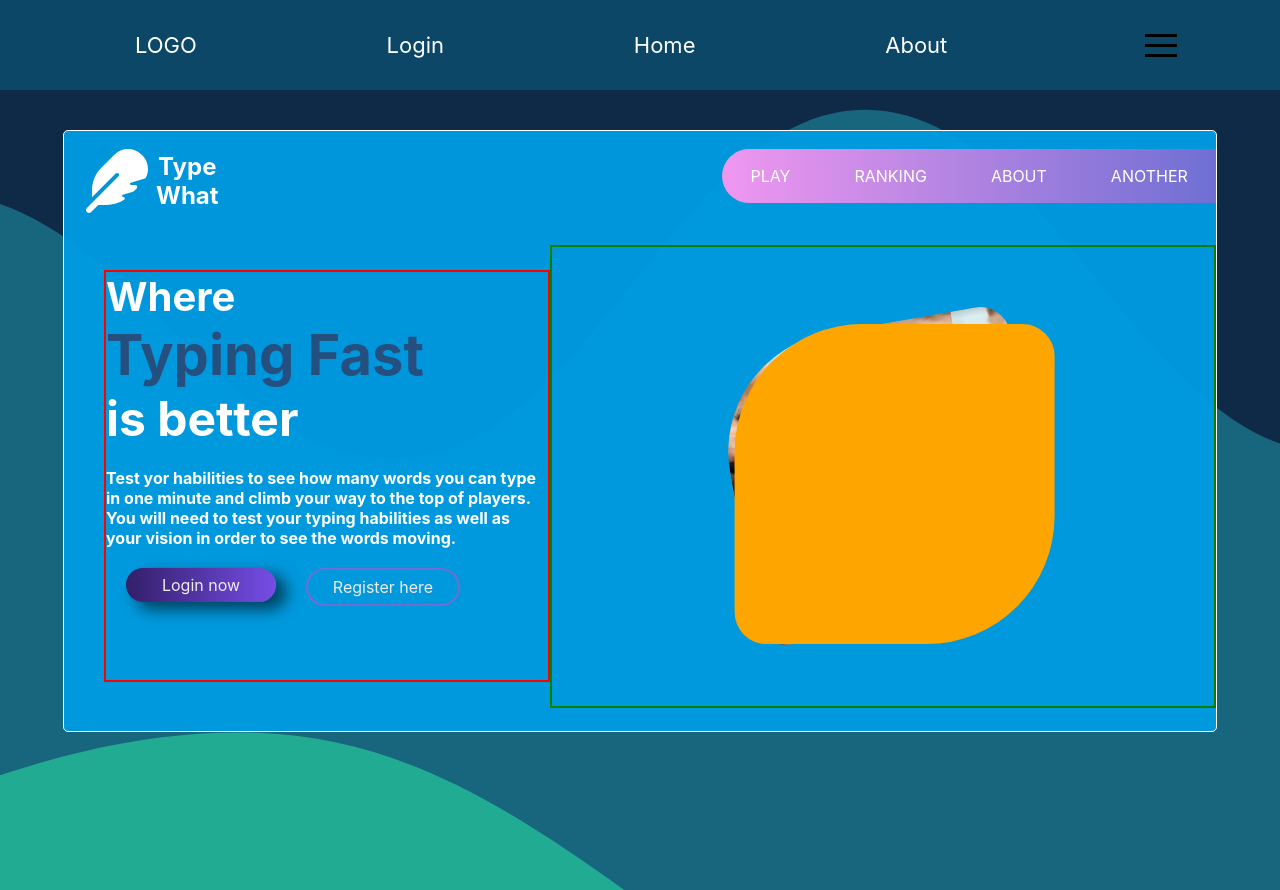
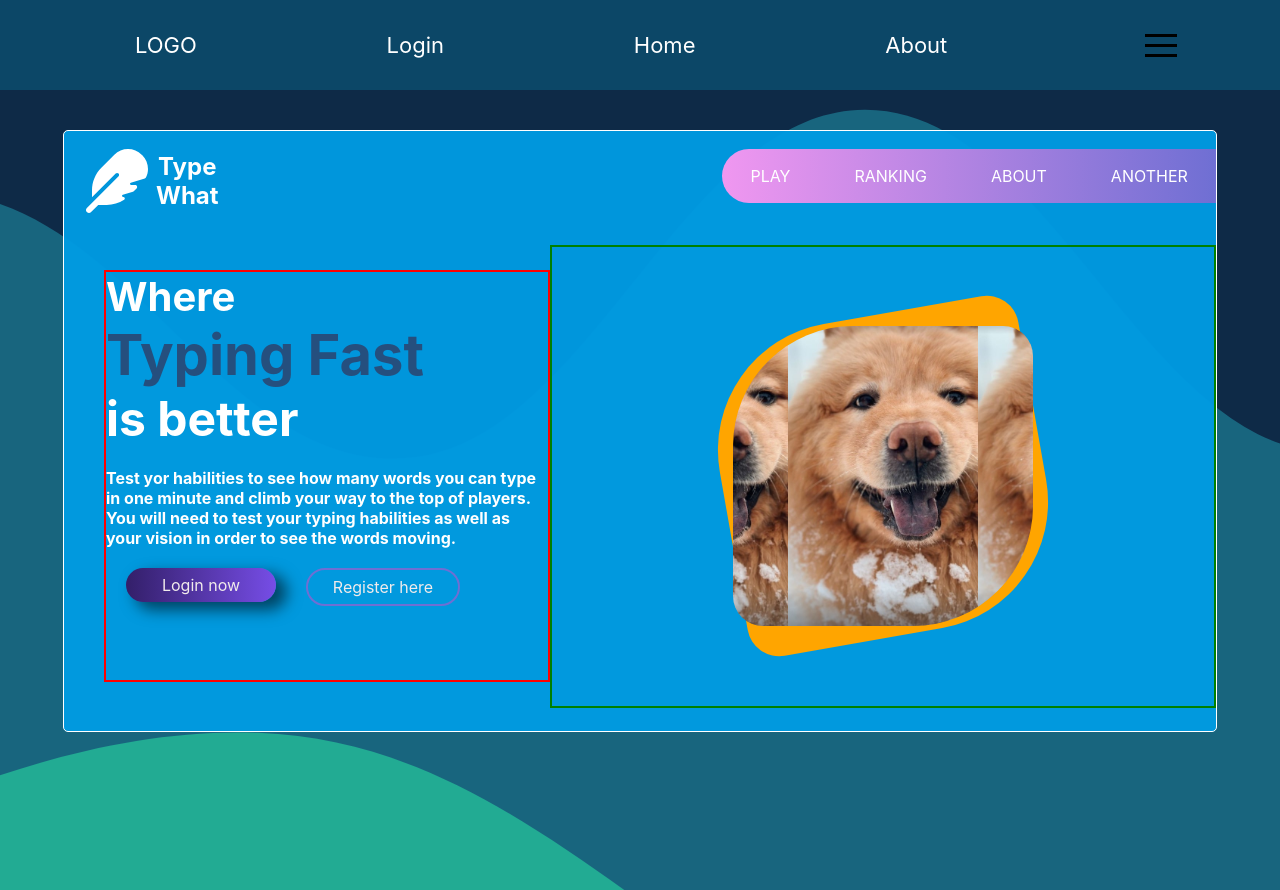
Before and after one commit to JohnBorges52/TypeWhat, a React (Create React App) app in the folder guesswhat-front/: page / in a window 1280 px wide. Built offline with nearby package versions, Linux system fonts and the light colour scheme.

Commit message:
finished the mainpage picture

```diff
--- a/guesswhat-front/src/styles/mainpage.scss
+++ b/guesswhat-front/src/styles/mainpage.scss
@@ -179,9 +179,9 @@
     overflow:hidden;
 
     .triangle{
-      position: relative;
-      width: 300px;
-      height: 300px;
+
+      width: 320px;
+      height: 320px;
       background-color: orange;
       border-radius: 45%;
       border-top-right-radius: 10%;
@@ -189,18 +189,19 @@
       border-bottom-left-radius: 10%;
       border-top-left-radius: 40%;
       transform: rotate(-10deg);
-      background-image: url(../../public/asdasdasd.jpg);
-      background-repeat: none;
-      background-position: center;
-      background-size: contain;
-      // overflow: hidden;
+      display: flex;
+      align-items: center;
+      justify-content: center;
+
+      position: relative;
+      z-index: 1;
 
 
     }
-    .triangle::after {
+    .triangle::after{
       content: "";
-      width: 320px;
-      height: 320px;
+      width: 300px;
+      height: 300px;
       background-color: orange;
       border-radius: 45%;
       border-top-right-radius: 10%;
@@ -210,6 +211,11 @@
       transform: rotate(10deg);
       position: absolute;
       z-index: -1;
+      background-image: url(../../public/asdasdasd.jpg);
+      background-repeat: none;
+      background-position: center;
+      background-size: contain;
+
 
 
 
```
